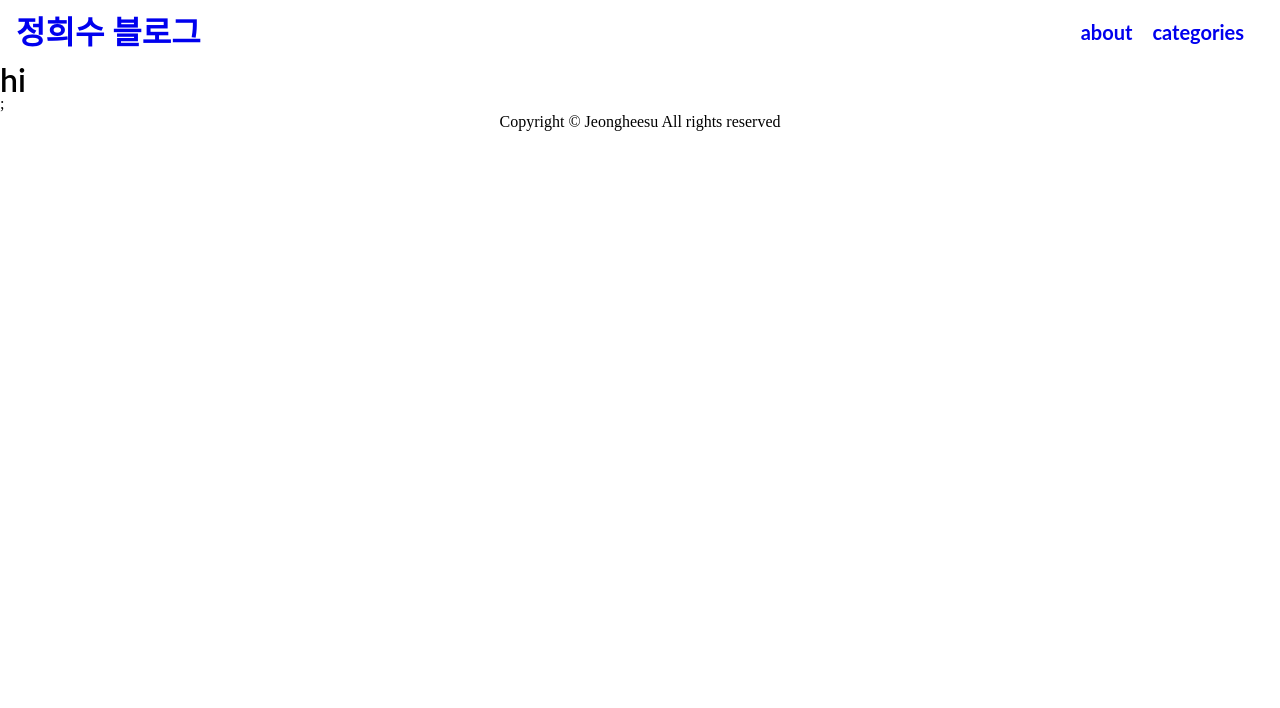
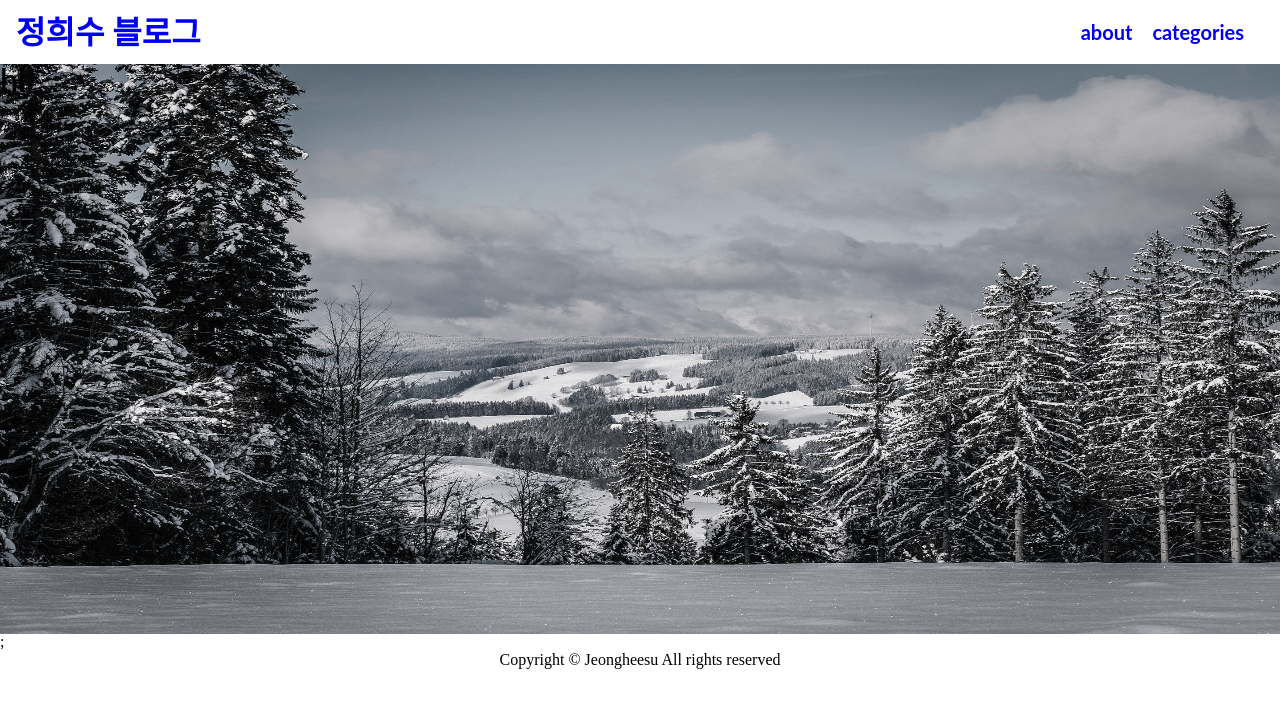
Before and after one commit to ssu1018/dev-blog, a Next.js app: page / in a window 1280 px wide. Shown: the top 708 px of the page. Built offline with nearby package versions, Linux system fonts and the light colour scheme.

Commit message:
Make BackgroundImg component

```diff
--- /dev/null
+++ b/src/components/molcules/BackgroundImg/index.tsx
@@ -0,0 +1,29 @@
+import styled from '@emotion/styled';
+import { ReactChild } from 'react';
+
+interface bgdImgProps {
+  children: ReactChild | ReactChild[];
+}
+
+const BackgroundImgBox = styled.div`
+  background-image: url('./assets/background-forest.jpg');
+  width: 100%;
+  height: 570px;
+  background-size: 100% 100%;
+  z-index: 1;
+`;
+
+const BlurBox = styled.div`
+  width: 100%;
+  height: 100%;
+  -webkit-backdrop-filter: brightness(1.1) blur(20px);
+  backdrop-filter: grayscale(0.8);
+`;
+
+export default function BackgroundImg({ children }: bgdImgProps) {
+  return (
+    <BackgroundImgBox>
+      <BlurBox>{children}</BlurBox>
+    </BackgroundImgBox>
+  );
+}
--- a/src/components/molcules/index.ts
+++ b/src/components/molcules/index.ts
@@ -1 +1,2 @@
 export { default as TextWrapper } from './FlexWrapper';
+export { default as BackgroundImg } from './BackgroundImg';
--- /dev/null
+++ b/src/components/templates/Home/index.tsx
@@ -0,0 +1,10 @@
+import { Text } from '@/components/atoms';
+import { BackgroundImg } from '@/components/molcules';
+
+export default function Home() {
+  return (
+    <BackgroundImg>
+      <Text typo="title"> hi </Text>
+    </BackgroundImg>
+  );
+}
--- /dev/null
+++ b/src/components/templates/index.ts
@@ -0,0 +1 @@
+export { default as Home } from './Home';
--- a/src/pages/index.tsx
+++ b/src/pages/index.tsx
@@ -1,7 +1,5 @@
-import Head from 'next/head';
-
-import { Text } from '@/components/atoms';
+import { Home as HomeTemplate } from '@/components/templates';
 
 export default function Home() {
-  return <Text typo="title"> hi </Text>;
+  return <HomeTemplate />;
 }
```
Also changed, not shown: src/components/molcules/BackgroundImg/background-forest.jpg (added).
